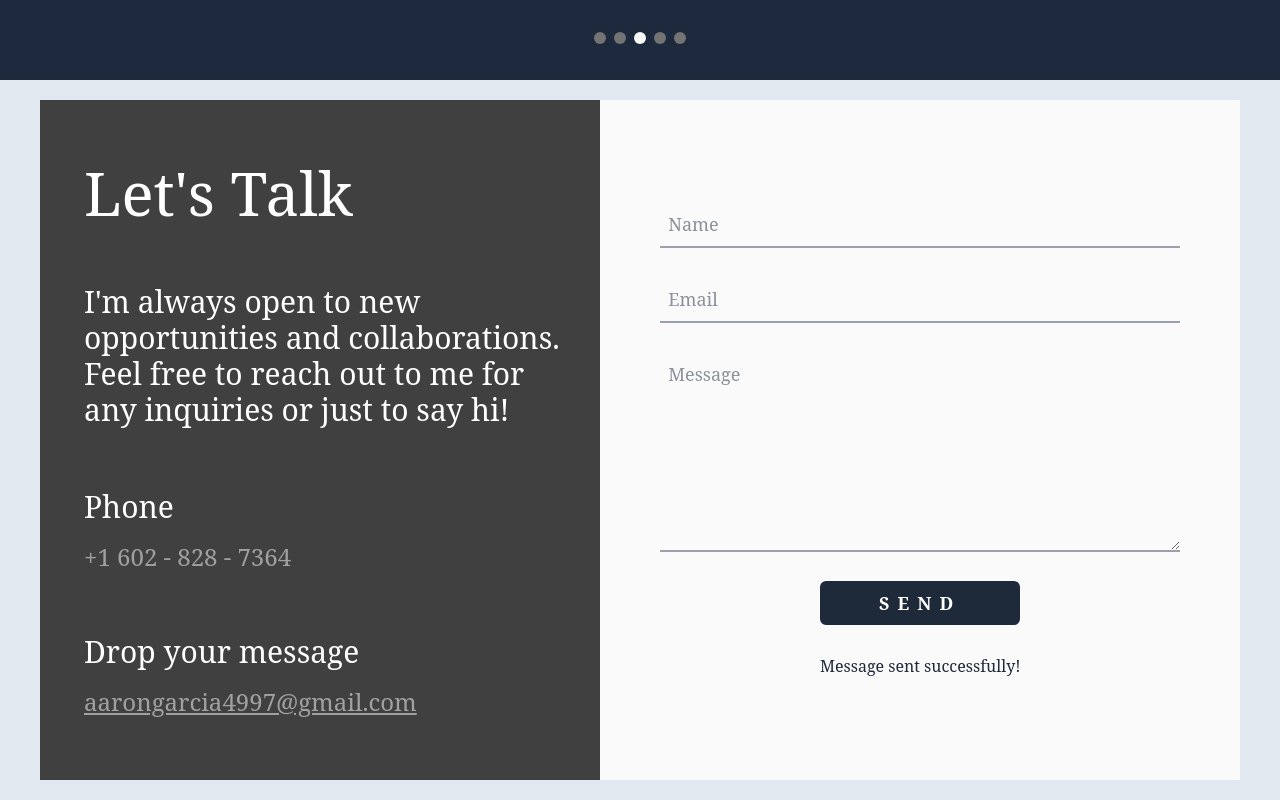
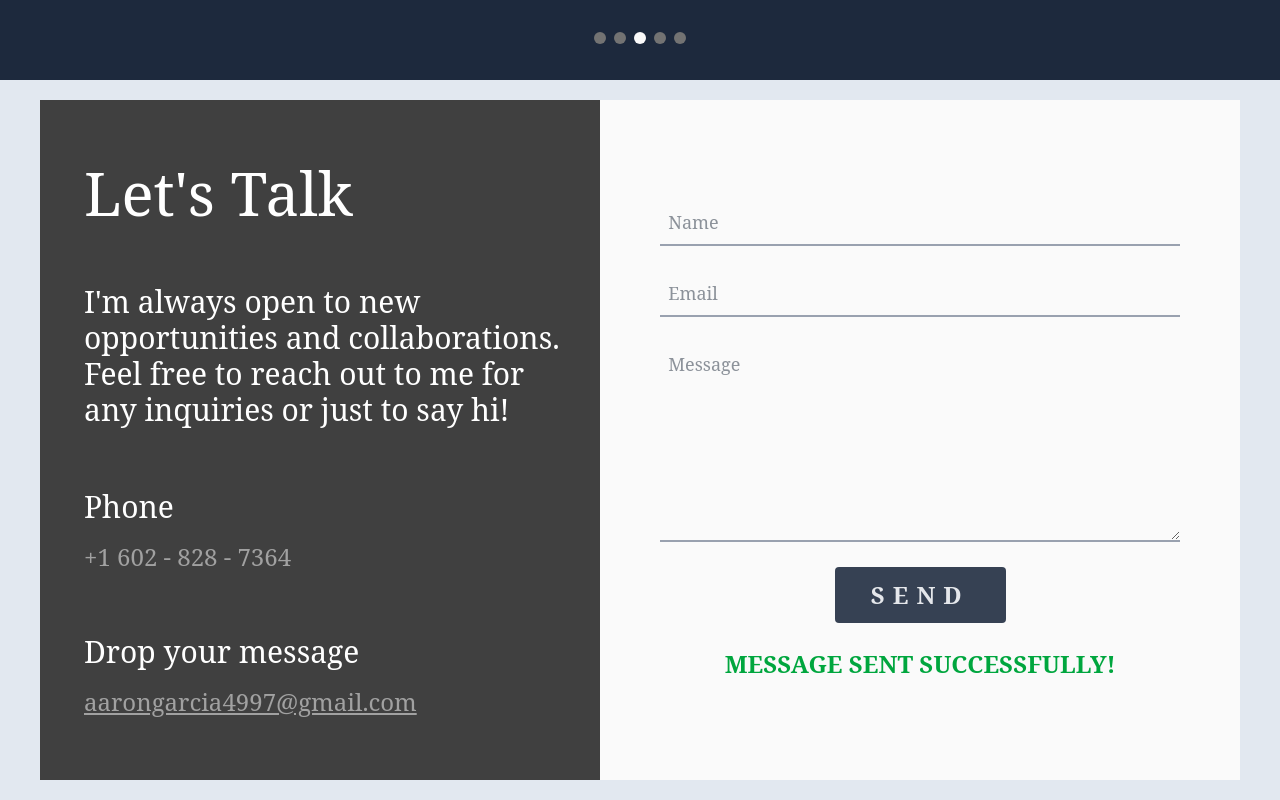
Before and after one commit to aarongarciacr/Portfolio, a React (Vite) app: page / in a window 1280 px wide. Both pictures are taken after typing "Sample", "name@example.com", "Sample" into the empty fields and a click on the button "SEND". Shown: the part 5696-6496 px from the top of the page. Built offline with nearby package versions, Linux system fonts and the light colour scheme; no server answers.

Commit message:
First try to deploy

```diff
--- a/package.json
+++ b/package.json
@@ -16,6 +16,8 @@
     "framer-motion": "^12.4.2",
     "react": "^19.0.0",
     "react-dom": "^19.0.0",
+    "react-router": "^6.29.0",
+    "react-router-dom": "^6.29.0",
     "tailwindcss": "^4.0.6"
   },
   "devDependencies": {
--- a/src/App.tsx
+++ b/src/App.tsx
@@ -15,8 +15,7 @@ function App() {
       <Portfolio />
       <Technologies />
       <Hobbies2 />
-      <Contact />
-      {/* <Socials /> */}
+      <Contact id="contact" />
     </>
   );
 }
--- a/src/components/Contact/Contact.tsx
+++ b/src/components/Contact/Contact.tsx
@@ -3,7 +3,10 @@ import ContactInfo from "./ContactInfo";
 
 const Contact = () => {
   return (
-    <div className="relative flex h-[90svh] items-center justify-center bg-slate-200">
+    <div
+      id="contact"
+      className="relative flex h-[90svh] items-center justify-center bg-slate-200"
+    >
       <div className="flex h-170 w-300 items-center justify-around">
         <ContactInfo />
         <ContactForm />
--- a/src/components/Contact/ContactForm.tsx
+++ b/src/components/Contact/ContactForm.tsx
@@ -1,5 +1,10 @@
 import { useState } from "react";
 import emailjs from "@emailjs/browser";
+
+interface Status {
+  error?: string;
+  success?: string;
+}
 
 const ContactForm = () => {
   const [formData, setFormData] = useState({
@@ -7,10 +12,16 @@ const ContactForm = () => {
     email: "",
     message: "",
   });
-  const [status, setStatus] = useState("");
+  const [status, setStatus] = useState<Status>({});
 
   const handleSubmit = async (e: React.FormEvent) => {
     e.preventDefault();
+
+    if (!formData.name || !formData.email || !formData.message) {
+      setStatus({ error: "Please fill out all fields." });
+      return;
+    }
+
     try {
       await emailjs.send(
         import.meta.env.VITE_EMAILJS_SERVICE_ID,
@@ -18,10 +29,10 @@ const ContactForm = () => {
         formData,
         import.meta.env.VITE_EMAILJS_PUBLIC_KEY,
       );
-      setStatus("Message sent successfully!");
+      setStatus({ success: "Message sent successfully!" });
       setFormData({ name: "", email: "", message: "" });
     } catch (error) {
-      setStatus("Failed to send message. Please try again.");
+      setStatus({ error: "An error occurred, please try again later." });
     }
   };
 
@@ -65,11 +76,20 @@ const ContactForm = () => {
         />
         <button
           type="submit"
-          className="w-50 cursor-pointer rounded-md bg-gray-800 p-2 text-lg text-white transition-colors hover:bg-gray-700 active:bg-gray-900"
+          className="rounded-sm border-gray-200 bg-gray-700 p-3 px-9 text-2xl text-gray-200 hover:border-transparent hover:bg-gray-500 hover:text-white active:bg-gray-600"
         >
           <p className="text-center font-bold tracking-[.5rem]">SEND</p>
         </button>
-        {status && <p className="mt-4 text-center">{status}</p>}
+        {status.error && (
+          <p className="mt-4 text-center text-2xl font-bold text-red-600 uppercase">
+            {status.error}
+          </p>
+        )}
+        {status.success && (
+          <p className="mt-4 text-center text-2xl font-bold text-green-600 uppercase">
+            {status.success}
+          </p>
+        )}
       </form>
     </div>
   );
--- a/src/components/LandingPage/Greeting.tsx
+++ b/src/components/LandingPage/Greeting.tsx
@@ -4,6 +4,10 @@ import About from "./About";
 import { Reveal } from "../Reveal";
 
 const Greeting = () => {
+  const scrollToContact = () => {
+    document.getElementById("contact")?.scrollIntoView({ behavior: "smooth" });
+  };
+
   return (
     <div className="h-[140svh] bg-slate-200">
       <div className="m-auto flex h-[75%] w-[70%] items-start justify-around">
@@ -15,7 +19,10 @@ const Greeting = () => {
             <p className="pb-3 text-7xl font-bold text-black">Aaron Garcia</p>
           </Reveal>
           <Reveal>
-            <button className="rounded-sm border-gray-200 bg-gray-700 p-3 px-9 text-2xl text-gray-200 hover:border-transparent hover:bg-gray-500 hover:text-white active:bg-gray-600">
+            <button
+              onClick={scrollToContact}
+              className="rounded-sm border-gray-200 bg-gray-700 p-3 px-9 text-2xl text-gray-200 hover:border-transparent hover:bg-gray-500 hover:text-white active:bg-gray-600"
+            >
               Get in Touch
             </button>
           </Reveal>
```
Also changed, not shown: 1 other file (tests, documents, lock files or other folders).
